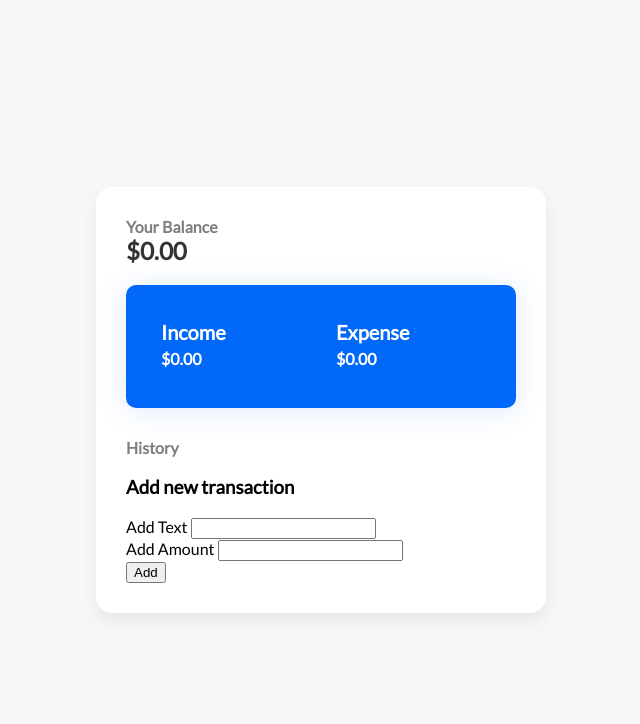
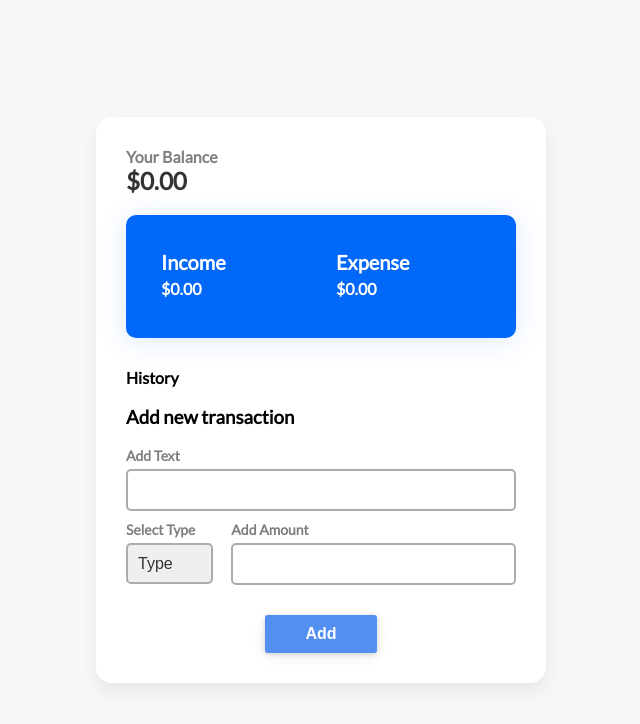
Before and after one commit to omkar-28/TrackerApp, a plain HTML site: page main.html in a window 1280 px wide. Shown: the whole page, without its empty margins (319-959 px from the left). Drawn offline with Linux system fonts and the light colour scheme.

Commit message:
Added Select Expense type

```diff
--- a/custom.css
+++ b/custom.css
@@ -61,6 +61,7 @@ body {
     font-size: 20px;
     font-weight: bold;
     margin: 0;
+    opacity: 1;
 }
 
 .income p, .expense p {
@@ -73,7 +74,7 @@ body {
 h4 {
 
     font-size: 16px;
-    opacity: 0.5;
+    /*! opacity: 0.5; */
     margin: 30px 0 15px;
 
 }
@@ -108,3 +109,86 @@ h4 {
     padding: 0px;
     margin-left: 10px;
 }
+h3 {
+    /*! opacity: 0.5; */
+}
+form {
+    text-align: center;
+}
+input[type="text"], input[type="number"] {
+    border: 2px solid #acacac;
+    padding: 10px;
+    font-size: 16px;
+    color: #333;
+    border-radius: 5px;
+    width: 100%;
+    -moz-appearance: textfield;
+}
+label {
+    font-size: 14px;
+    font-weight: bold;
+    margin-bottom: 5px;
+    opacity: 0.5;
+}
+.form-control {
+    display: flex;
+    align-items: flex-start;
+    flex-direction: column;
+    justify-content: center;
+    margin-bottom: 10px;
+}
+.btnSubmit {
+    background: #528ff0;
+    border: none;
+    color: #fff;
+    font-weight: bold;
+    border-radius: 3px;
+    box-shadow: 0 3px 13px rgba(0,0,0,0.09),0 1px 5px 0 rgba(0,0,0,0.14);
+    padding: 10px 40px;
+    margin-top: 20px;
+    cursor: pointer;
+    font-size: 16px;
+}
+.btnSubmit:hover {
+    -webkit-transform: translateY(-2px) scale(1.01);
+    -ms-transform: translateY(-2px) scale(1.01);
+    transform: translateY(-2px) scale(1.01);
+    box-shadow: 0 5px 16px 1px rgba(0,0,0,0.13),0 1px 4px 0 rgba(0,0,0,0.09);
+}
+
+.form-stack {
+    display: flex;
+    align-items: baseline;
+}
+.form-stack .form-control {
+    width: 73%;
+    text-align: left;
+}
+.form-stack .form-control:nth-child(1) {
+    width: 27%;
+    text-align: left;
+}
+#amountType {
+    border-radius: 5px;
+    margin-right: 15px;
+    -moz-appearance: none;
+    -webkit-appearance: none;
+    border: 2px solid #acacac;
+    padding: 10px;
+    font-size: 16px;
+    color: #333;
+}
+
+small {
+    display: none;
+}
+input.error, #amountType.error {
+    border: 2px solid #c3161c ;
+}
+input.success, #amountType.success {
+    border-color: #2ecc71
+}
+small.error{
+    display: inline;
+    color: #c3161c;
+}
--- a/main.html
+++ b/main.html
@@ -35,11 +35,24 @@
             <form action="" id="formExp">
                 <div class="form-control">
                     <label for="text">Add Text</label>
-                    <input type="text" value="" name="text" id="text">
+                    <input type="text" value="" name="text" id="text" >
+                    <small>Error</small>
                 </div>
-                <div class="form-control">
-                    <label for="amount">Add Amount</label>
-                    <input type="number" value="" name="amount" id="amount">
+                <div class="form-stack">
+                    <div class="form-control">
+                        <label for="amountType">Select Type</label>
+                        <select id="amountType">
+                            <option value="type">Type</option>
+                            <option value="+" rel="icon-temperature">Income</option>
+                            <option value="-">Expense</option>
+                        </select>
+                        <small>Error</small>
+                    </div>
+                    <div class="form-control">
+                        <label for="amount">Add Amount</label>
+                        <input type="number" value="" name="amount" id="amount">
+                        <small>Error</small>
+                    </div>
                 </div>
                 <button class="btnSubmit">Add</button>
             </form>
--- a/script.js
+++ b/script.js
@@ -1,9 +1,9 @@
-
 const balance = document.getElementById('balance');
 const plus = document.getElementById('income');
 const minus = document.getElementById('expense');
 const text = document.getElementById('text');
 const amount = document.getElementById('amount');
+const type = document.getElementById('amountType');
 const form = document.getElementById('formExp');
 const transList = document.getElementById('transList');
 
@@ -13,15 +13,13 @@ let transactions = localStorage.getItem('transactions') !== null ? localStorageT
 function addTransaction(e) {
     e.preventDefault();
 
-
-    if(text.value.trim() === "" || amount.value.trim() === "") {
-        text.classList.add('error')
-        alert("Please enter the text and amount");
+    if(text.value.trim() === "" || amount.value.trim() === "" || type.value.trim() === "type" ) {
+        alert("Please enter All fields");
     }else {
         const transaction = {
             id: generateID(),
             text: text.value,
-            amount: +amount.value
+            amount: +`${type.value.trim()}${amount.value} `
         };
 
         transactions.push(transaction);
@@ -70,13 +68,13 @@ function removeTransaction(id) {
   }
 
 function addTransactionDOM(transaction) {
-    console.log(transaction)
+
     const sign = transaction.amount < 0 ? '-':'+';
 
     const list = document.createElement('li');
 
     list.classList.add(transaction.amount < 0 ? 'minus':'plus');
-    console.log(transaction)
+
     list.innerHTML = `
     ${transaction.text} <span>${sign}${Math.abs(transaction.amount)} <button class="delete-btn" onclick="removeTransaction(${transaction.id})">x</button></span></li>
     `;
@@ -96,4 +94,5 @@ function init() {
 }
 
 init()
-form.addEventListener('submit', addTransaction);
+
+form.addEventListener('submit',addTransaction)
```
